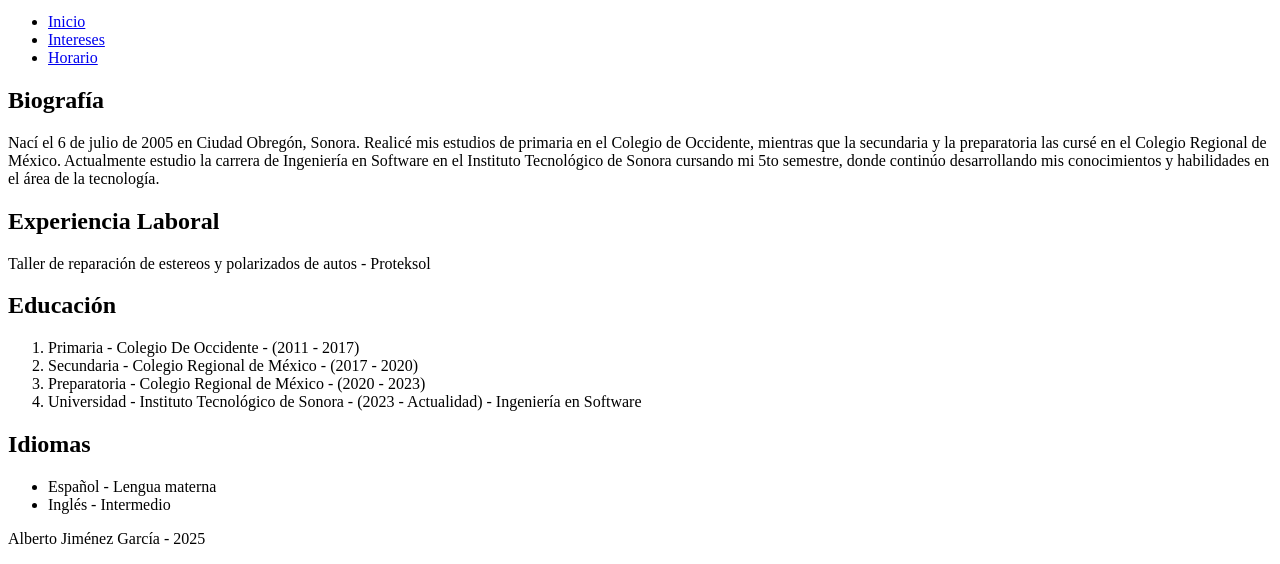
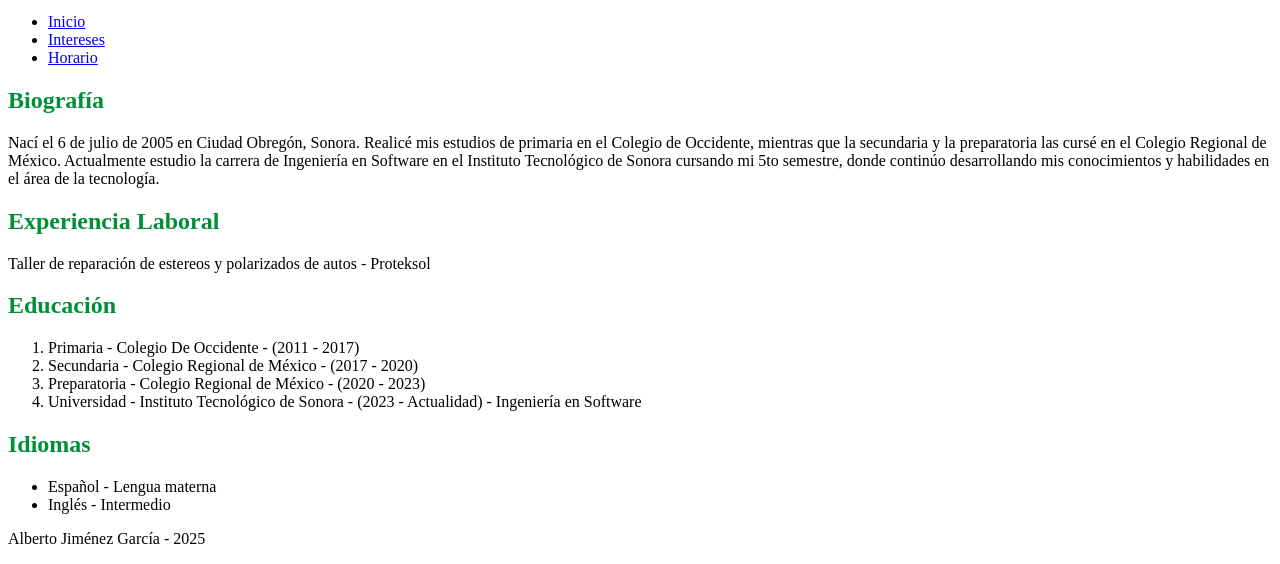
Before and after one commit to Albertojg05/Curriculum_JimenezAlberto, a plain HTML site: page index.html in a window 1280 px wide. Shown: the part 271-835 px from the top of the page. Drawn offline with Linux system fonts and the light colour scheme.

Commit message:
Estilos para el index h2

```diff
--- a/index.html
+++ b/index.html
@@ -4,6 +4,11 @@
 <head>
     <title>Curriculum - Alberto</title>
     <meta charset="UTF-8">
+    <style>
+        h2 {
+            color: rgb(0, 143, 57);
+        }
+    </style>
 </head>
 
 <body>
```
